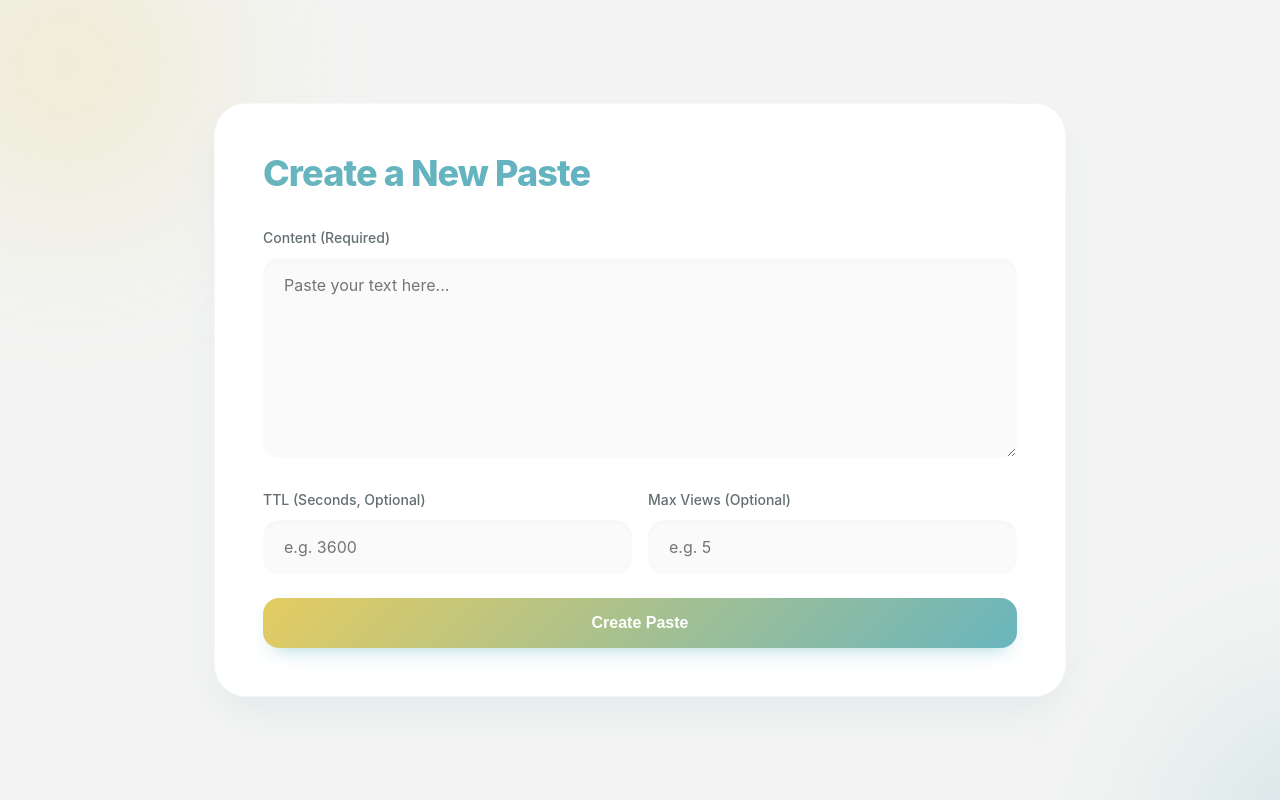
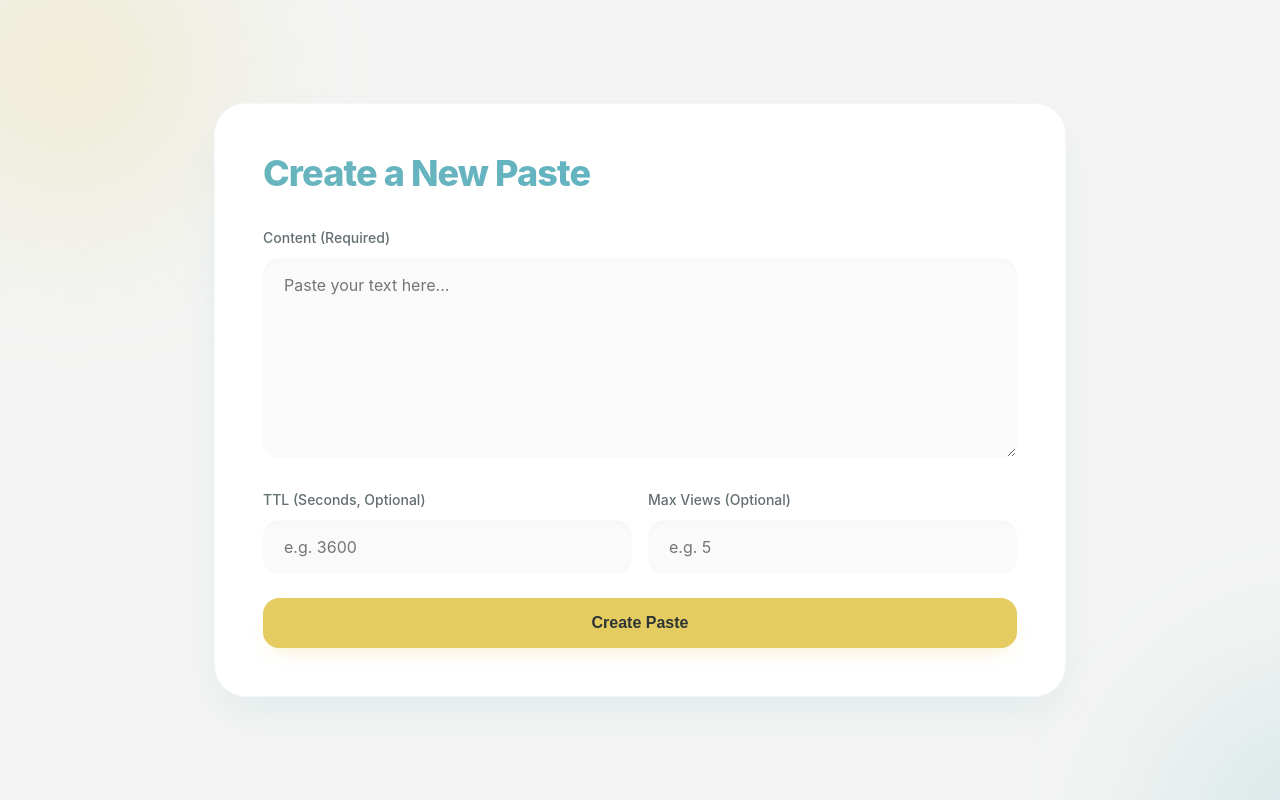
Before and after one commit to mohanracharla46/Pastein, a Next.js app: page / in a window 1280 px wide. Shown: the top 800 px of the page. Built offline with nearby package versions, Linux system fonts and the light colour scheme.

Commit message:
UI Update: Remove gradients from buttons and use solid brand colors

```diff
--- a/app/globals.css
+++ b/app/globals.css
@@ -172,8 +172,8 @@ textarea {
   display: inline-flex;
   align-items: center;
   justify-content: center;
-  background: linear-gradient(135deg, var(--primary), var(--accent-teal));
-  color: #fff;
+  background: var(--primary);
+  color: #2d3436;
   padding: 1rem 2rem;
   border-radius: 1rem;
   font-weight: 700;
@@ -183,12 +183,13 @@ textarea {
   transition: all 0.3s cubic-bezier(0.175, 0.885, 0.32, 1.275);
   width: 100%;
   font-size: 1rem;
-  box-shadow: 0 10px 20px -10px rgba(105, 181, 190, 0.6);
+  box-shadow: 0 10px 20px -10px rgba(229, 204, 97, 0.4);
 }
 
 .btn:hover {
+  background: var(--primary-hover);
   transform: translateY(-3px) scale(1.02);
-  box-shadow: 0 20px 30px -12px rgba(105, 181, 190, 0.5);
+  box-shadow: 0 20px 30px -12px rgba(229, 204, 97, 0.3);
 }
 
 .btn:active {
```
